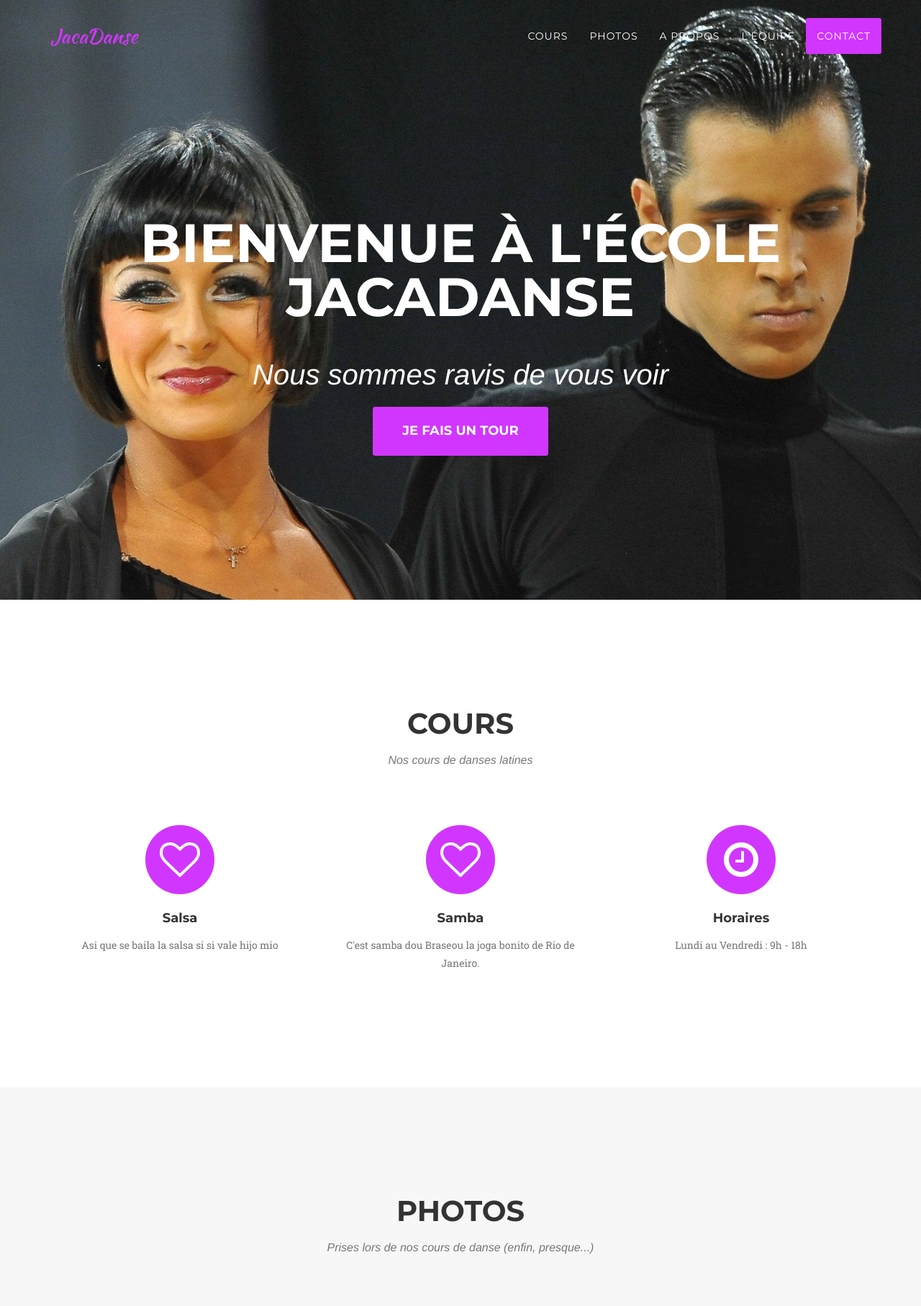
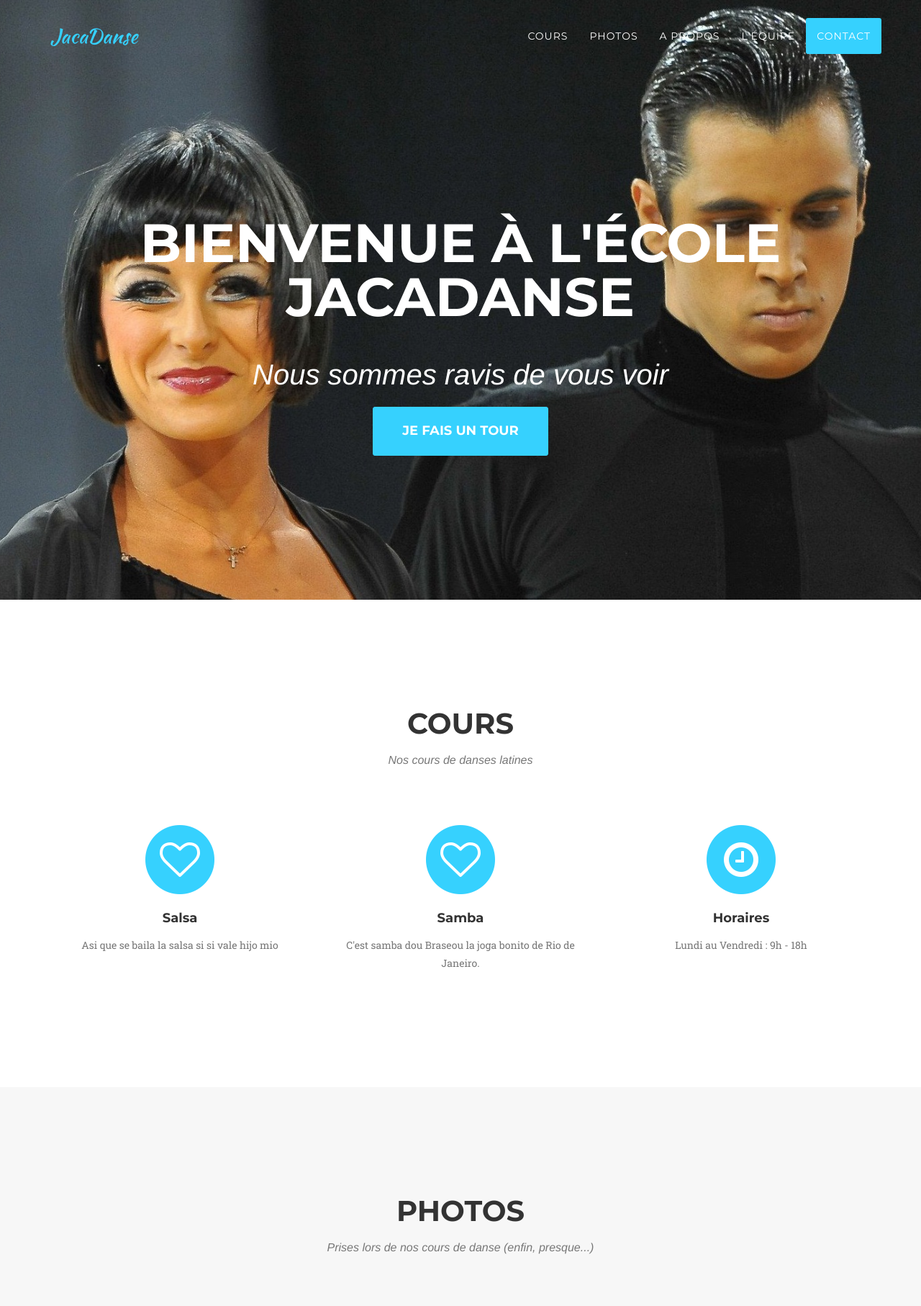
Before and after one commit to baptcomet/leonardo, a PHP site: page / in a window 1280 px wide. Shown: the top 1814 px of the page at 72% size. Run offline with PHP 8.4, Linux system fonts and the light colour scheme; some libraries are stand-ins or nearby versions; some web fonts are replaced.

Commit message:
Bleu cyan

```diff
--- a/css/agency.css
+++ b/css/agency.css
@@ -14,7 +14,7 @@ body {
 }
 
 .text-primary {
-    color: #d136fe;
+    color: #36d1fe;
 }
 
 p {
@@ -35,14 +35,14 @@ a.active {
 }
 
 a {
-    color: #d136fe;
+    color: #36d1fe;
 }
 
 a:hover,
 a:focus,
 a:active,
 a.active {
-    color: #c503fe;
+    color: #03c5fe;
 }
 
 h1,
@@ -108,25 +108,25 @@ fieldset[disabled] .btn-primary:active,
 .btn-primary.disabled.active,
 .btn-primary[disabled].active,
 fieldset[disabled] .btn-primary.active {
-    border-color: #d136fe;
-    background-color: #d136fe;
+    border-color: #36d1fe;
+    background-color: #36d1fe;
 }
 
 .btn-primary .badge {
-    color: #d136fe;
+    color: #36d1fe;
     background-color: #fff;
 }
 
 .btn-xl {
     padding: 20px 40px;
-    border-color: #d136fe;
+    border-color: #36d1fe;
     border-radius: 3px;
     text-transform: uppercase;
     font-family: Montserrat,"Helvetica Neue",Helvetica,Arial,sans-serif;
     font-size: 18px;
     font-weight: 700;
     color: #fff;
-    background-color: #d136fe;
+    background-color: #36d1fe;
 }
 
 .btn-xl:hover,
@@ -176,14 +176,14 @@ fieldset[disabled] .btn-xl.active {
 
 .navbar-default .navbar-brand {
     font-family: "Kaushan Script","Helvetica Neue",Helvetica,Arial,cursive;
-    color: #d136fe;
+    color: #36d1fe;
 }
 
 .navbar-default .navbar-brand:hover,
 .navbar-default .navbar-brand:focus,
 .navbar-default .navbar-brand:active,
 .navbar-default .navbar-brand.active {
-    color: #c503fe;
+    color: #03c5fe;
 }
 
 .navbar-default .navbar-collapse {
@@ -215,19 +215,19 @@ fieldset[disabled] .btn-xl.active {
 .navbar-default .nav li a:hover,
 .navbar-default .nav li a:focus {
     outline: 0;
-    color: #d136fe;
+    color: #36d1fe;
 }
 
 .navbar-default .navbar-nav>.active>a {
     border-radius: 0;
     color: #fff;
-    background-color: #d136fe;
+    background-color: #36d1fe;
 }
 
 .navbar-default .navbar-nav>.active>a:hover,
 .navbar-default .navbar-nav>.active>a:focus {
     color: #fff;
-    background-color: #c503fe;
+    background-color: #03c5fe;
 }
 
 @media(min-width:768px) {
@@ -846,12 +846,12 @@ ul.social-buttons li a:active {
 
 ::-moz-selection {
     text-shadow: none;
-    background: #d136fe;
+    background: #36d1fe;
 }
 
 ::selection {
     text-shadow: none;
-    background: #d136fe;
+    background: #36d1fe;
 }
 
 img::selection {
@@ -863,5 +863,5 @@ img::-moz-selection {
 }
 
 body {
-    webkit-tap-highlight-color: #d136fe;
+    webkit-tap-highlight-color: #36d1fe;
 }
--- a/index.html
+++ b/index.html
@@ -405,7 +405,7 @@
         <div class="container">
             <div class="row">
                 <div class="col-md-4">
-                    <span class="copyright">Ecole de Danse Reynaud</span>
+                    <span class="copyright">Ecole Jacadanse</span>
                 </div>
                 <div class="col-md-4">
                     <ul class="list-inline social-buttons">
@@ -419,7 +419,7 @@
                 </div>
                 <div class="col-md-4">
                     <ul class="list-inline quicklinks">
-                        <li><a href="#">ecolededansereynaud@google.com</a>
+                        <li><a href="#">jacadanse@google.com</a>
                         </li>
                     </ul>
                 </div>
```
Also changed, not shown: other parts of css/agency.css (+16 -16 lines).
